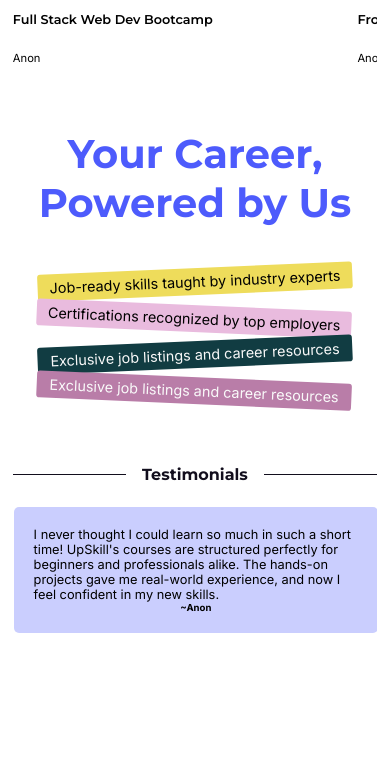
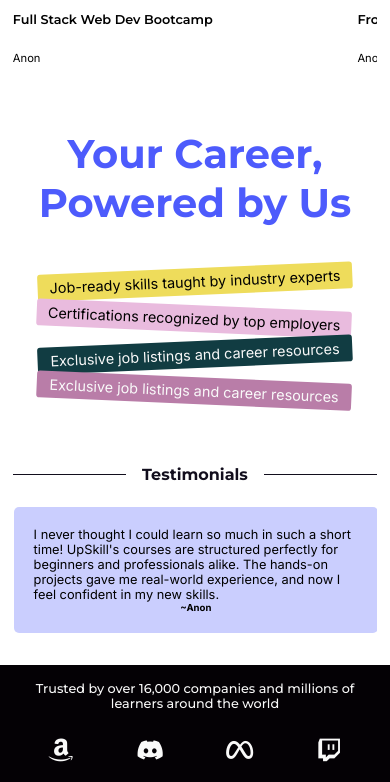
Before and after one commit to Anurag-S1ngh/UpSkill---Online-Course-Selling-Platform, a website: page frontend/index.html in a window 390 px wide. Shown: the part 1005-1787 px from the top of the page. Before the commit the page ends 1638 px from the top, so only its background shows below. Drawn offline with nearby package versions, Linux system fonts and the light colour scheme.

Commit message:
trustedBy section added (mobile)

```diff
--- a/frontend/css/style.css
+++ b/frontend/css/style.css
@@ -427,7 +427,8 @@ section {
   z-index: 10;
 }
 
-.testimonials_previous_button, .testimonials_next_button {
+.testimonials_previous_button,
+.testimonials_next_button {
   background-color: rgba(0, 0, 0, 0.5);
   color: white;
   font-size: 20px;
@@ -464,3 +465,29 @@ section {
   font-family: var(--bodyFont);
   font-size: 0.6rem;
 }
+
+.trustedBy_section {
+  margin-top: 2rem;
+  background-color: var(--secondary);
+  display: flex;
+  flex-direction: column;
+  gap: 1.5rem;
+  margin: 0;
+  margin-top: 2rem;
+  padding: 1rem;
+}
+
+.trustedBy_section h6 {
+  font-family: var(--titleFont);
+  text-align: center;
+  color: var(--background);
+  font-weight: 500;
+  font-size: 0.8rem;
+}
+
+.companies {
+  font-size: 1.8rem;
+  color: var(--background);
+  display: flex;
+  justify-content: space-around;
+}
--- a/frontend/index.html
+++ b/frontend/index.html
@@ -222,37 +222,63 @@
           <div class="testimonials_carousel_track">
             <div class="testimonial_item">
               <p>
-                I never thought I could learn so much in such a short time! UpSkill's courses are structured perfectly for beginners and professionals alike. The hands-on projects gave me real-world experience, and now I feel confident in my new skills.
+                I never thought I could learn so much in such a short time!
+                UpSkill's courses are structured perfectly for beginners and
+                professionals alike. The hands-on projects gave me real-world
+                experience, and now I feel confident in my new skills.
               </p>
               <h6>~Anon</h6>
             </div>
             <div class="testimonial_item">
               <p>
-                I never thought I could learn so much in such a short time! UpSkill's courses are structured perfectly for beginners and professionals alike. The hands-on projects gave me real-world experience, and now I feel confident in my new skills.
+                I never thought I could learn so much in such a short time!
+                UpSkill's courses are structured perfectly for beginners and
+                professionals alike. The hands-on projects gave me real-world
+                experience, and now I feel confident in my new skills.
               </p>
               <h6>~Anon</h6>
             </div>
             <div class="testimonial_item">
               <p>
-                I never thought I could learn so much in such a short time! UpSkill's courses are structured perfectly for beginners and professionals alike. The hands-on projects gave me real-world experience, and now I feel confident in my new skills.
+                I never thought I could learn so much in such a short time!
+                UpSkill's courses are structured perfectly for beginners and
+                professionals alike. The hands-on projects gave me real-world
+                experience, and now I feel confident in my new skills.
               </p>
               <h6>~Anon</h6>
             </div>
             <div class="testimonial_item">
               <p>
-                I never thought I could learn so much in such a short time! UpSkill's courses are structured perfectly for beginners and professionals alike. The hands-on projects gave me real-world experience, and now I feel confident in my new skills.
+                I never thought I could learn so much in such a short time!
+                UpSkill's courses are structured perfectly for beginners and
+                professionals alike. The hands-on projects gave me real-world
+                experience, and now I feel confident in my new skills.
               </p>
               <h6>~Anon</h6>
             </div>
             <div class="testimonial_item">
               <p>
-                I never thought I could learn so much in such a short time! UpSkill's courses are structured perfectly for beginners and professionals alike. The hands-on projects gave me real-world experience, and now I feel confident in my new skills.
+                I never thought I could learn so much in such a short time!
+                UpSkill's courses are structured perfectly for beginners and
+                professionals alike. The hands-on projects gave me real-world
+                experience, and now I feel confident in my new skills.
               </p>
               <h6>~Anon</h6>
             </div>
           </div>
         </div>
-
+      </section>
+      <section class="trustedBy_section">
+        <h6>
+          Trusted by over 16,000 companies and millions of learners around the
+          world
+        </h6>
+        <div class="companies">
+          <i class="ri-amazon-fill"></i>
+          <i class="ri-discord-fill"></i>
+          <i class="ri-meta-fill"></i>
+          <i class="ri-twitch-fill"></i>
+        </div>
       </section>
     </main>
     <script src="https://cdn.jsdelivr.net/npm/axios/dist/axios.min.js"></script>
--- a/frontend/index.js
+++ b/frontend/index.js
@@ -1,6 +1,6 @@
 const webTrack = document.querySelector(".web_track");
 const aiTrack = document.querySelector(".ai_track");
-const dsaTrack = document.querySelector('.dsa_track');
+const dsaTrack = document.querySelector(".dsa_track");
 const webItems = Array.from(webTrack.children);
 const aiItems = Array.from(aiTrack.children);
 const dsaItems = Array.from(dsaTrack.children);
@@ -23,7 +23,7 @@ function moveCarousel(index) {
   const itemWidth = currentItems[0].getBoundingClientRect().width; // Dynamically get item width
   currentTrack.scrollTo({
     left: index * itemWidth, // Scroll to the desired index
-    behavior: 'smooth' // Smooth scroll
+    behavior: "smooth", // Smooth scroll
   });
   currentIndex = index;
   updateButtons();
@@ -45,7 +45,7 @@ function setTrack(newTrack, newItems) {
   // Reset the previous track to the start
   currentTrack.scrollTo({
     left: 0, // Scroll to the start (first item)
-    behavior: 'smooth' // Smooth scroll
+    behavior: "smooth", // Smooth scroll
   });
 
   // Update the current track and items
@@ -56,11 +56,9 @@ function setTrack(newTrack, newItems) {
 
   // Show the selected track and reset its scroll position
   currentTrack.style.display = "flex"; // Show the selected track
-  currentTrack.scrollTo({ left: 0, behavior: 'smooth' }); // Reset the new track position
+  currentTrack.scrollTo({ left: 0, behavior: "smooth" }); // Reset the new track position
   updateButtons();
 }
-
-
 
 webDevButton.addEventListener("click", () => {
   resetStyles();
@@ -98,22 +96,22 @@ let currentIndex2 = 0;
 
 // Function to move the second carousel slide
 function moveSlide(step) {
-  const slides = document.querySelectorAll('.testimonial_item');
-  const totalSlides = slides.length ;
-  currentIndex2 = (currentIndex2 + step + totalSlides) % totalSlides;  // Calculate the new index
-  const track = document.querySelector('.testimonials_carousel_track');
-  const slideWidth = slides[0].offsetWidth;  // Get the width of a single slide
-  const gap = 20;  // The gap value in pixels between slides
+  const slides = document.querySelectorAll(".testimonial_item");
+  const totalSlides = slides.length - 2;
+  currentIndex2 = (currentIndex2 + step + totalSlides) % totalSlides; // Calculate the new index
+  const track = document.querySelector(".testimonials_carousel_track");
+  const slideWidth = slides[0].offsetWidth; // Get the width of a single slide
+  const gap = 20; // The gap value in pixels between slides
 
-  track.style.transform = `translateX(-${(currentIndex2 * (slideWidth + gap))}px)`;  // Update the track position considering the gap
+  track.style.transform = `translateX(-${currentIndex2 * (slideWidth + gap)}px)`; // Update the track position considering the gap
 }
 
 let autoSlideInterval = setInterval(() => moveSlide(1), 2000);
 
-const carousel = document.querySelector('.testimonials_carousel');
-carousel.addEventListener('mouseenter', () => clearInterval(autoSlideInterval));
+const carousel = document.querySelector(".testimonials_carousel");
+carousel.addEventListener("mouseenter", () => clearInterval(autoSlideInterval));
 
 // Resume the carousel after hover
-carousel.addEventListener('mouseleave', () => {
+carousel.addEventListener("mouseleave", () => {
   autoSlideInterval = setInterval(() => moveSlide(1), 5000);
 });
```
